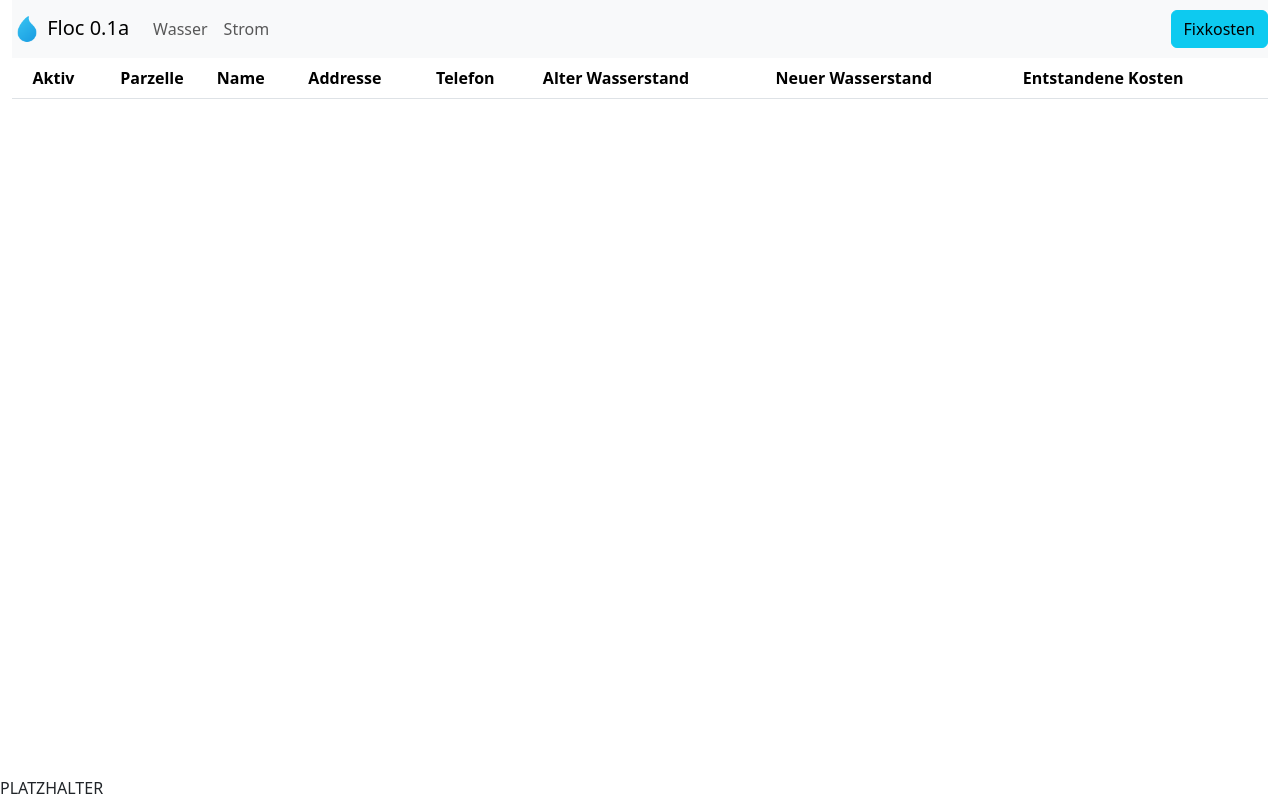
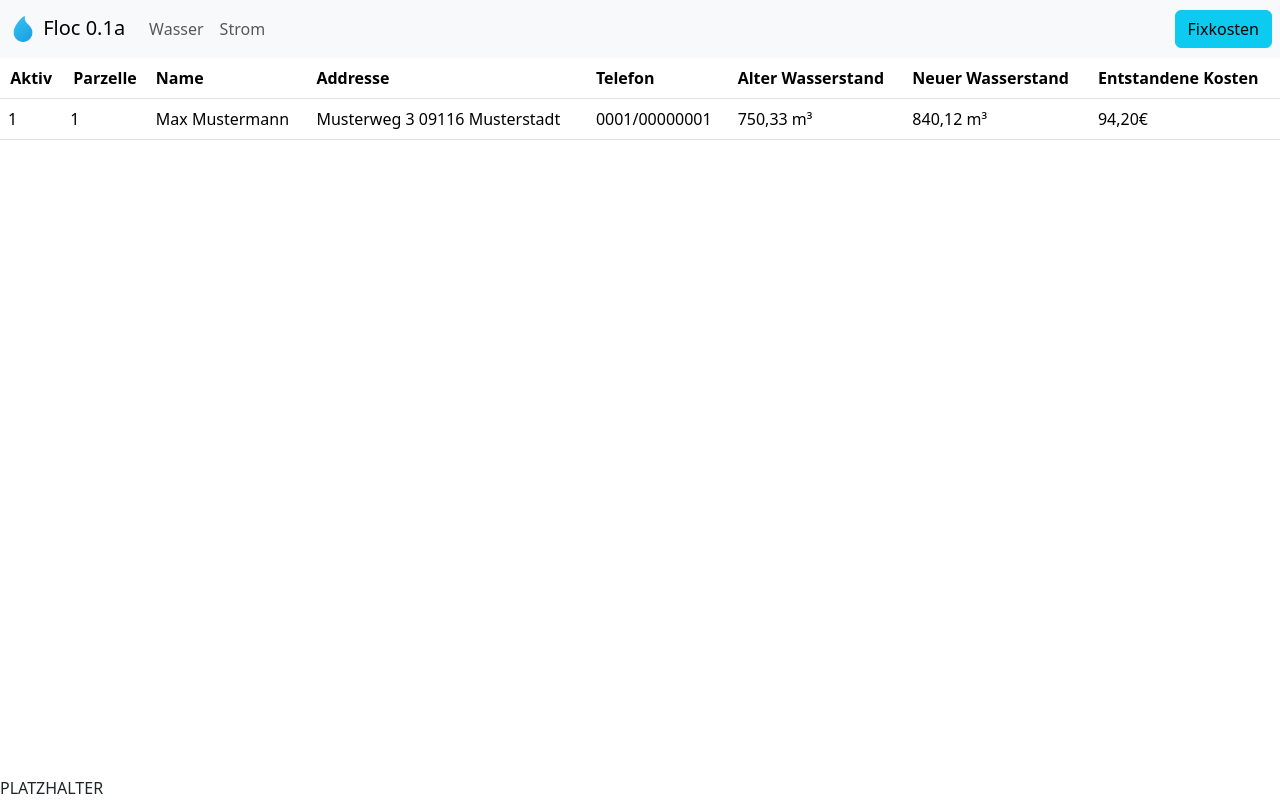
Before and after one commit to floppyist/floc, a Vue app in the folder src/frontend/: page / in a window 1280 px wide. Built offline with nearby package versions, Linux system fonts and the light colour scheme.

Commit message:
Removed container; Added margin-left and margin-right for brand and fixed costs button; Added some dummy data

```diff
--- a/src/frontend/index.html
+++ b/src/frontend/index.html
@@ -9,9 +9,7 @@
         <link rel="stylesheet" href="/src/assets/css/bootstrap.min.css">
     </head>
     <body>
-        <div class="container-fluid">
-            <div id="app"></div>
-        </div>
+        <div id="app"></div>
 
         <script type="module" src="/src/main.js"></script>
         <script type="module" src="/src/assets/js/bootstrap.min.js"></script>
--- a/src/frontend/src/App.vue
+++ b/src/frontend/src/App.vue
@@ -18,7 +18,7 @@ import { RouterLink, RouterView } from 'vue-router'
                 </li>
             </ul>
             <ul class="navbar-nav ms-auto">
-                <button class="btn btn-info" type="button">Fixkosten</button>
+                <button class="btn btn-info fix" type="button">Fixkosten</button>
             </ul>
         </div>
     </nav>
@@ -26,4 +26,12 @@ import { RouterLink, RouterView } from 'vue-router'
     <RouterView />
 </template>
 
-<style scoped></style>
+<style scoped>
+.navbar-brand {
+    margin-left: 8px;
+}
+
+.fix {
+    margin-right: 8px;
+}
+</style>
--- a/src/frontend/src/components/WaterTable.vue
+++ b/src/frontend/src/components/WaterTable.vue
@@ -1,7 +1,7 @@
 <script setup></script>
 
 <template>
-    <table class="table">
+    <table class="table table-hover">
         <thead>
             <tr>
                 <th scope="col" class="text-center">Aktiv</th>
@@ -15,6 +15,16 @@
             </tr>
         </thead>
         <tbody>
+            <tr>
+                <td>1</td>
+                <td>1</td>
+                <td>Max Mustermann</td>
+                <td>Musterweg 3 09116 Musterstadt</td>
+                <td>0001/00000001</td>
+                <td>750,33 m³</td>
+                <td>840,12 m³</td>
+                <td>94,20€</td>
+            </tr>
         </tbody>
     </table>
 </template>
```
